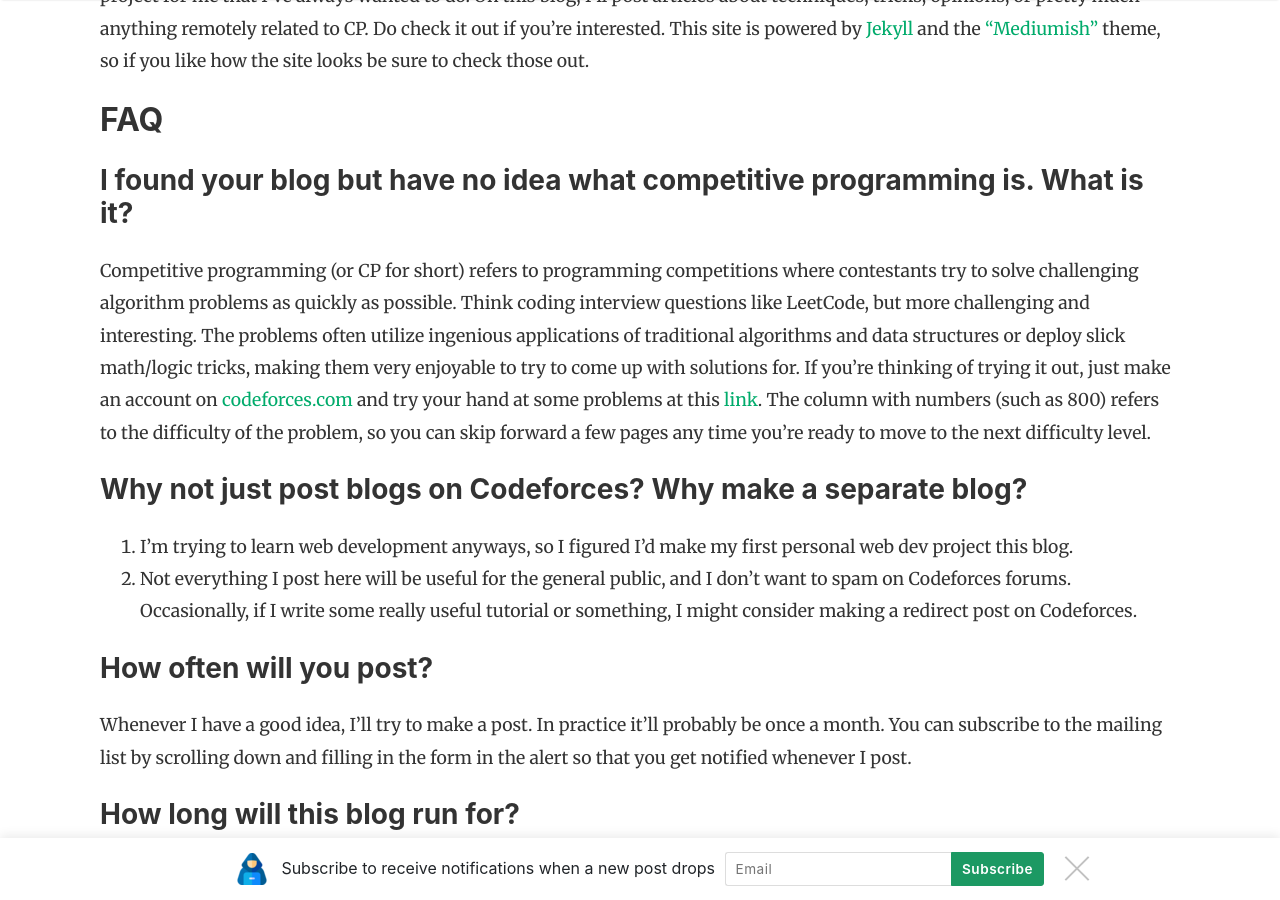
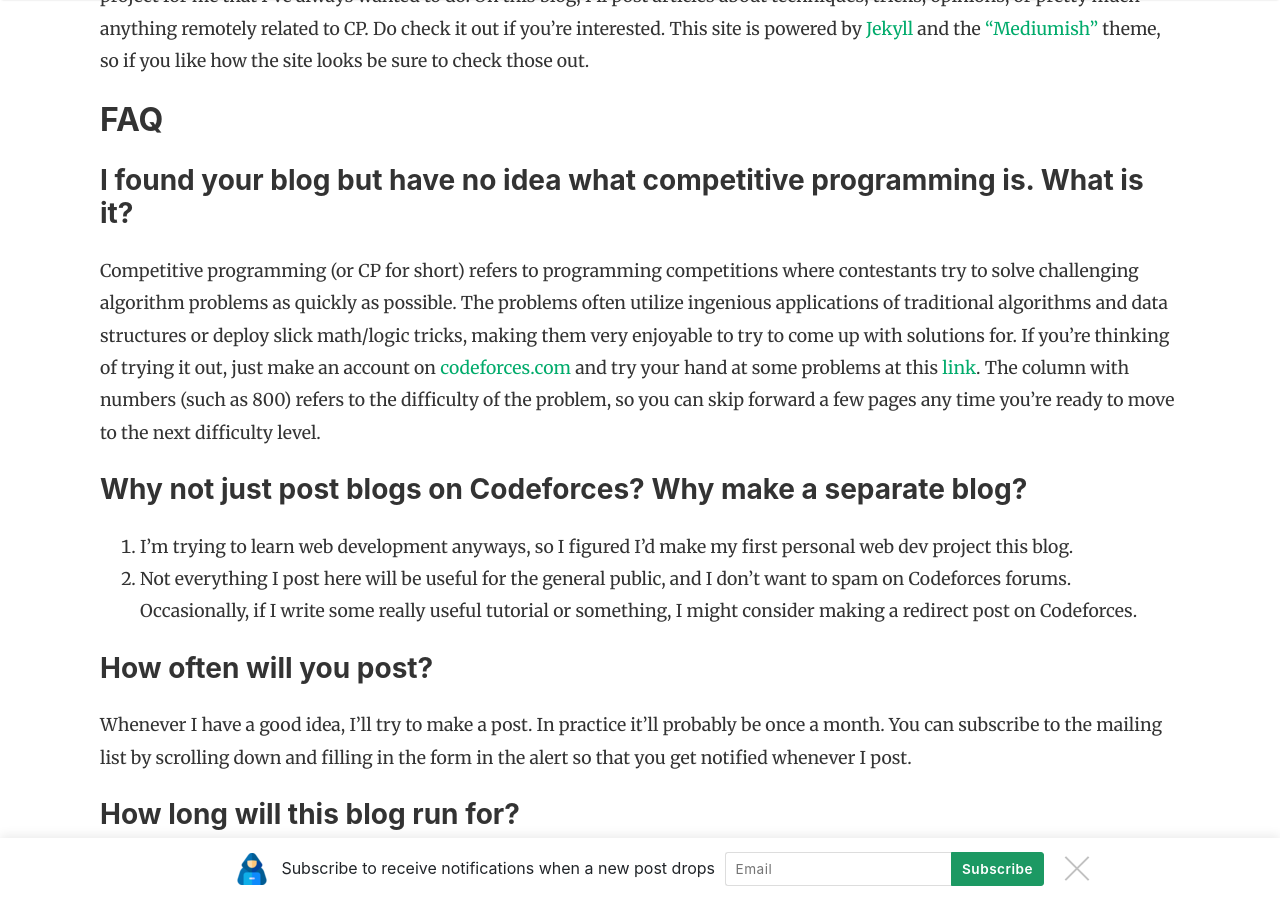
Before and after one commit to mzhang2021/cp-blog, a Jekyll site: the page built from _posts/2021-09-03-first-post.md, in a window 1280 px wide and 900 px high, scrolled down 363 px. Built offline with Jekyll 4.4.1, drawn with Linux system fonts in a browser that asks for light colours; nearby versions of some CDN libraries; comment, search, counter and statistics services are not loaded.

Commit message:
slight modification to first post

```diff
--- a/_posts/2021-09-03-first-post.md
+++ b/_posts/2021-09-03-first-post.md
@@ -13,7 +13,7 @@ If you're instead interested in something more opinionated, you can check out [t
 
 ## FAQ
 ### I found your blog but have no idea what competitive programming is. What is it?
-Competitive programming (or CP for short) refers to programming competitions where contestants try to solve challenging algorithm problems as quickly as possible. Think coding interview questions like LeetCode, but more challenging and interesting. The problems often utilize ingenious applications of traditional algorithms and data structures or deploy slick math/logic tricks, making them very enjoyable to try to come up with solutions for. If you're thinking of trying it out, just make an account on [codeforces.com](https://codeforces.com) and try your hand at some problems at this [link](https://codeforces.com/problemset?order=BY_RATING_ASC). The column with numbers (such as 800) refers to the difficulty of the problem, so you can skip forward a few pages any time you're ready to move to the next difficulty level.
+Competitive programming (or CP for short) refers to programming competitions where contestants try to solve challenging algorithm problems as quickly as possible. The problems often utilize ingenious applications of traditional algorithms and data structures or deploy slick math/logic tricks, making them very enjoyable to try to come up with solutions for. If you're thinking of trying it out, just make an account on [codeforces.com](https://codeforces.com) and try your hand at some problems at this [link](https://codeforces.com/problemset?order=BY_RATING_ASC). The column with numbers (such as 800) refers to the difficulty of the problem, so you can skip forward a few pages any time you're ready to move to the next difficulty level.
 
 ### Why not just post blogs on Codeforces? Why make a separate blog?
 1. I'm trying to learn web development anyways, so I figured I'd make my first personal web dev project this blog.
```
